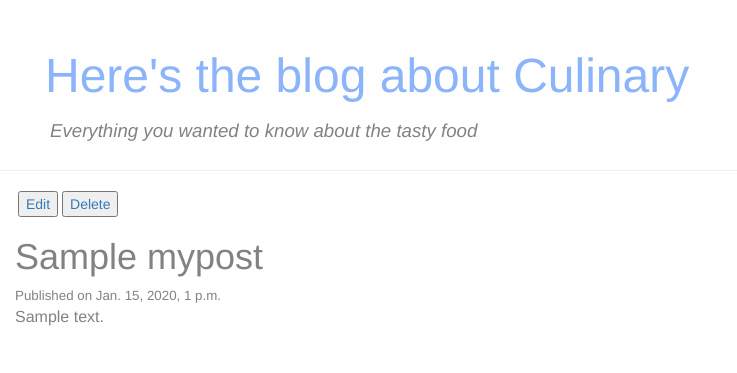
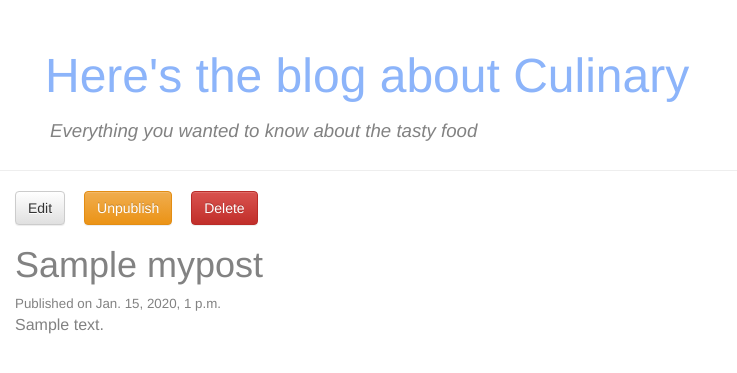
Before and after one commit to y-yury/my_blog, a Django app: page /post/1/ in a window 1280 px wide. Shown: the part 41-414 px from the top of the page, without its empty margins (0-737 px from the left). Run offline with Django 3.2, Linux system fonts and the light colour scheme; a user stored in the database is signed in; tables that the repository leaves empty hold one stand-in row (values such as "Sample post"); some libraries are stand-ins or nearby versions.

Commit message:
"Unpublish" functionality added, 'Draft' urls reorganized, additional template added.

```diff
--- a/blog/models.py
+++ b/blog/models.py
@@ -21,5 +21,9 @@ class MyPost(models.Model):
         self.date_published = timezone.now()
         self.delete()
 
+    def unpublish_post(self):
+        self.date_published = self.date_unpublished
+        self.save()
+
     def __str__(self):
         return self.title
--- a/blog/static/css/blog.css
+++ b/blog/static/css/blog.css
@@ -99,17 +99,9 @@
     margin-left: 19px;
 }
 
-.edit, .edit-btn {
+.btn, .btn-default, .btn-primary, .btn-success, .btn-danger {
     float: none;
-    margin-left: 18px;
-}
-
-.publish, .publish-btn {
-    float: none;
-}
-
-.unpublish, .unpublish-btn {
-    float: none;
+    margin-left: 15px;
 }
 
 .clear, .clear-btn {
--- a/blog/urls.py
+++ b/blog/urls.py
@@ -3,10 +3,13 @@ from . import views
 
 urlpatterns = [
     url(r'^$', views.my_post_list, name="my_post_list" ),
-    url(r'^post/(?P<pk>[0-9]+)/$', views.post_detail, name="post_detail"),
     url(r'^post/new/$', views.post_new, name="post_new"),
     url(r'^post/draft/$', views.my_draft_list, name="my_draft_list"),
+    url(r'^post/draft/(?P<pk>[0-9]+)/$', views.draft_detail, name="draft_detail"),
+    url(r'^post/(?P<pk>[0-9]+)/$', views.post_detail, name="post_detail"),
+    url(r'^post/(?P<pk>[0-9]+)/edit/$', views.post_edit, name="post_edit"),
     url(r'^post/(?P<pk>\d+)/publish/$', views.post_publish, name='post_publish'),
+    url(r'^post/(?P<pk>\d+)/unpublish/$', views.post_unpublish, name='post_unpublish'),
     url(r'^post/(?P<pk>\d+)/delete/$', views.post_delete, name='post_delete'),
-    url(r'^post/(?P<pk>[0-9]+)/edit/$', views.post_edit, name="post_edit"),
+
 ]
--- a/blog/views.py
+++ b/blog/views.py
@@ -21,6 +21,12 @@ def my_draft_list(request):
 def post_detail(request, pk):
     post = get_object_or_404(MyPost, pk=pk)
     return render(request, 'blog/post_detail.html', {'post': post})
+
+
+@login_required
+def draft_detail(request, pk):
+    draft = get_object_or_404(MyPost, pk=pk)
+    return render(request, 'blog/draft_detail.html', {'draft': draft})
 
 
 @login_required
@@ -58,6 +64,12 @@ def post_publish(request, pk):
     return redirect('post_detail', pk=pk)
 
 
+def post_unpublish(request, pk):
+    post = get_object_or_404(MyPost, pk=pk)
+    post.unpublish_post()
+    return redirect('my_post_list')
+
+
 def post_delete(request, pk):
     post = get_object_or_404(MyPost, pk=pk)
     post.delete_post()
--- a/templates/blog/my_draft_list.html
+++ b/templates/blog/my_draft_list.html
@@ -12,14 +12,16 @@
     <div class="sidebar-block">
         <div class="sidebar-block-inset">
             <p>Welcome back, {{ user.username }}!<small>(<a href="{% url 'logout' %}">Log out</a>)</small>
-            <a class="new-btn" href="{% url 'post_new' %}"><button>Add something?</button></a>
+            <a type="button" class="btn btn-default" href="{% url 'post_new' %}">Add something?</a>
         </div>
     </div>
 
     {% for draft in all_drafts %}
 
         <div class="post">
-            <h1><a href="{% url 'post_detail' pk=draft.pk %}">{{ draft.title }}</a></h1>
+            <h1><a href="{% url 'draft_detail' pk=draft.pk %}">{{ draft.title }}</a></h1>
+                <a type="button" class="btn btn-default" href="{% url 'post_edit' pk=draft.pk %}">Edit</a>
+                <a type="button" class="btn btn-danger" href="{% url 'post_delete' pk=draft.pk %}">Delete</a>
             <div class="date">
                 Drafted on {{ draft.date_drafted }}
             </div>
--- a/templates/blog/my_post_list.html
+++ b/templates/blog/my_post_list.html
@@ -14,7 +14,7 @@
         <div class="sidebar-block">
             <div class="sidebar-block-inset">
                 <p>Welcome back, {{ user.username }}!<small>(<a href="{% url 'logout' %}">Log out</a>)</small>
-                <a class="new-btn" href="{% url 'post_new' %}"><button>Add something?</button></a>
+                <a type="button" class="btn btn-default" href="{% url 'post_new' %}">Add something?</a>
             </div>
         </div>
     {% endif %}
--- a/templates/blog/post_detail.html
+++ b/templates/blog/post_detail.html
@@ -4,18 +4,20 @@
 
     <div class="page-authenticate">
          {% if user.is_authenticated %}
-             <a class="edit-btn" href="{% url 'post_edit' pk=post.pk %}"><button>Edit</button></a>
-             <a class="delete-btn" href="{% url 'post_delete' pk=post.pk %}"><button>Delete</button></a>
+             <a type="button" class="btn btn-default" href="{% url 'post_edit' pk=post.pk %}">Edit</a>
+             <a type="button" class="btn btn-warning" href="{% url 'post_unpublish'  pk=post.pk %}">Unpublish</a>
+             <a type="button" class="btn btn-danger" href="{% url 'post_delete' pk=post.pk %}">Delete</a>
          {% endif %}
     </div>
 
     <div class="post">
+
         <h1>{{ post.title }}</h1>
         <div class="date">
             {% if post.date_published %}
                 Published on {{ post.date_published }}
             {% else %}
-                <a class="publish-btn"  href="{% url 'post_publish'  pk=post.pk %}"><button>Publish</button></a>
+                <a type="button" class="btn btn-success" href="{% url 'post_publish'  pk=post.pk %}">Publish</a>
             {% endif %}
         </div>
         <p>{{ post.text|linebreaksbr }}</p>
```
Also changed, not shown: templates/blog/draft_detail.html (added, +15 -0 lines), templates/blog/post_edit.html (+2 -6 lines).
